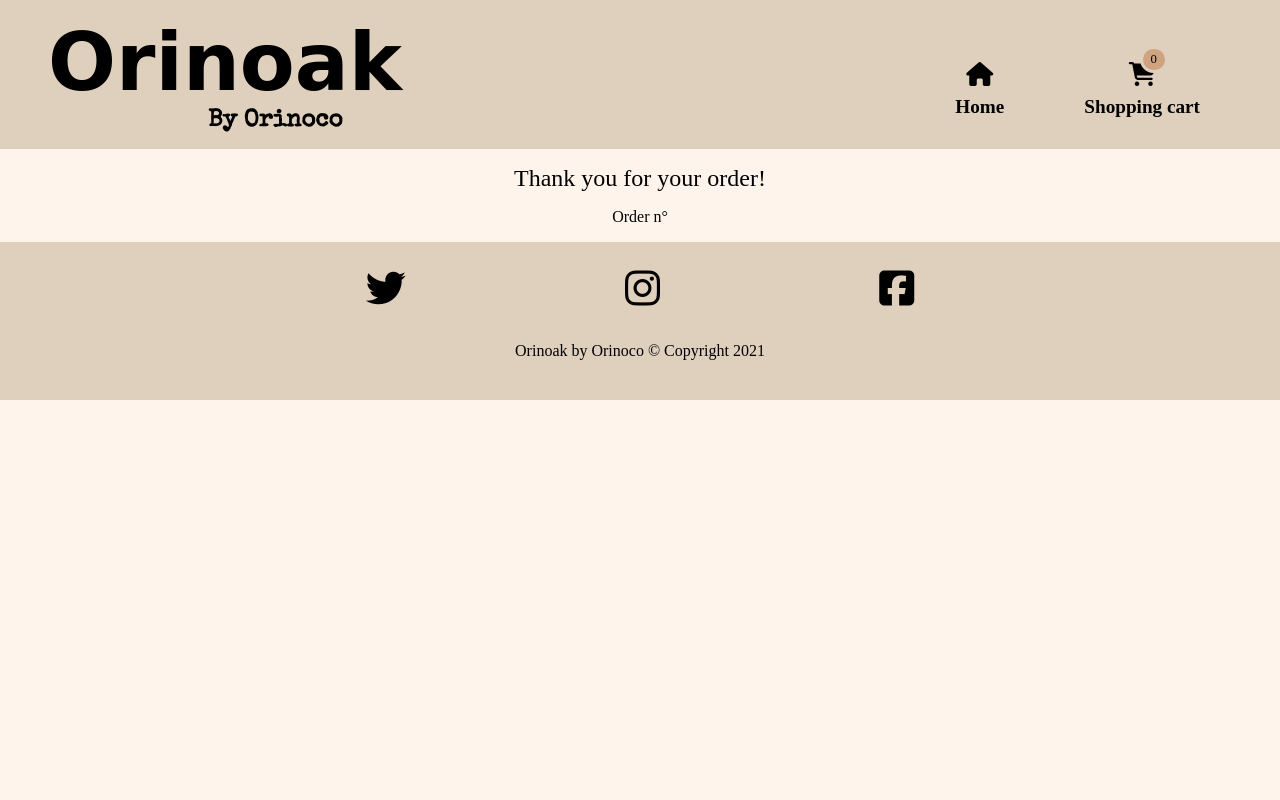
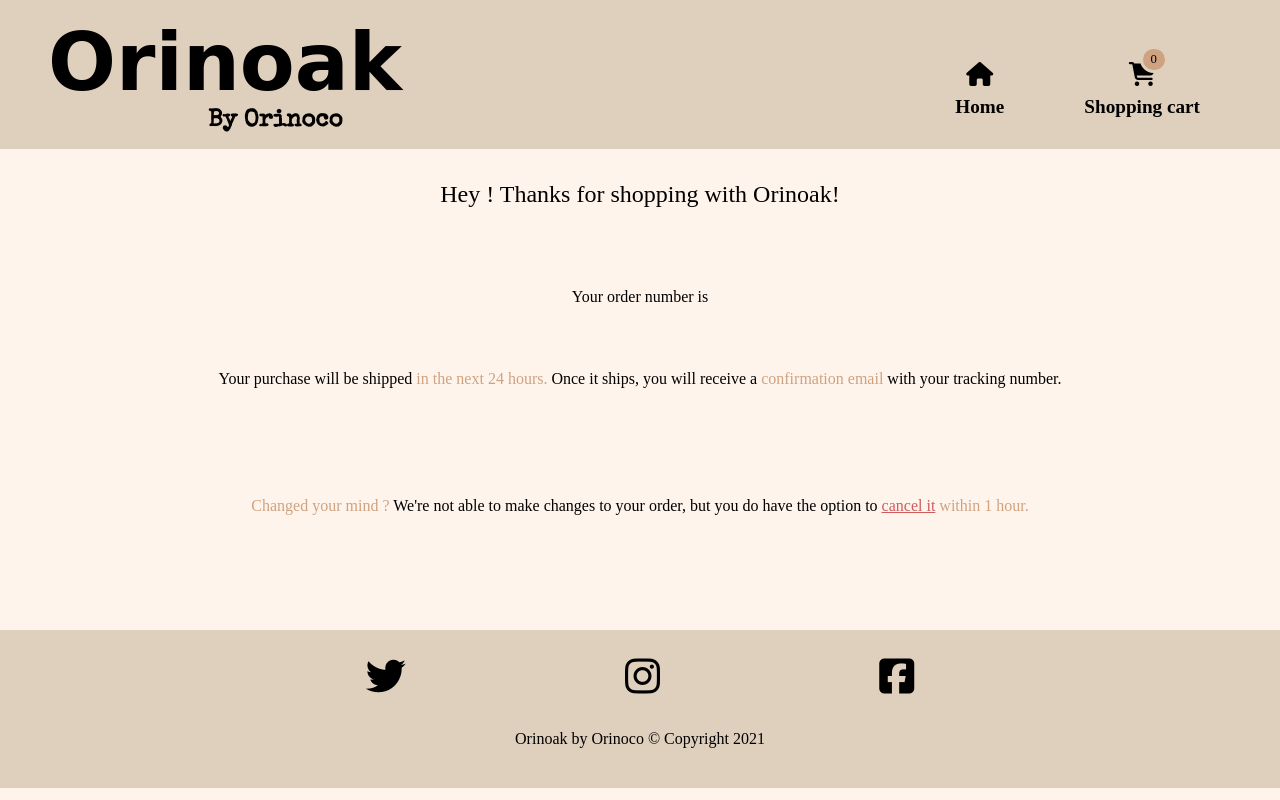
Before and after one commit to CamilleChouteau/CamilleChouteau_5_21042021, a website with bundled scripts: page frontend/order_confirmation.html in a window 1280 px wide. Shown: the top 800 px of the page. Built offline with nearby package versions, Linux system fonts and the light colour scheme; a web font is replaced by a local one.

Commit message:
Stylized order confirmation page

```diff
--- a/frontend/order_confirmation.html
+++ b/frontend/order_confirmation.html
@@ -54,9 +54,26 @@
 
         <main class="main">
             <h3 class="confirmation-title">
-                Thank you <span id="customerName"></span> for your order!
+                Hey <span id="customerName"></span>! Thanks for shopping with
+                Orinoak!
             </h3>
-            <p>Order n°<span id="orderNumber"></span></p>
+            <p class="order-number-info">
+                Your order number is
+                <span id="orderNumber" class="order-number"></span>
+            </p>
+            <p class="ship-info">
+                Your purchase will be shipped
+                <span class="info-style">in the next 24 hours.</span> Once it
+                ships, you will receive a
+                <span class="info-style">confirmation email</span> with your
+                tracking number.
+            </p>
+            <p class="cancel-order-info">
+                <span class="cancel-info">Changed your mind ?</span> We're not
+                able to make changes to your order, but you do have the option
+                to <a class="cancel-info__hyperlink" href="#">cancel it</a>
+                <span class="cancel-info">within 1 hour.</span>
+            </p>
         </main>
 
         <footer class="footer">
--- a/frontend/scss/base/_base.scss
+++ b/frontend/scss/base/_base.scss
@@ -4,6 +4,7 @@ body {
     display: flex;
     flex-direction: column;
     align-items: center;
+    min-height: 98.5vh;
     img {
         max-width: 100%;
     }
--- a/frontend/scss/layout/_footer.scss
+++ b/frontend/scss/layout/_footer.scss
@@ -7,6 +7,7 @@
     background-color: $color-quaternary;
     padding: 1.5rem;
     width: 100%;
+    margin-top: auto;
 }
 
 .social-media-container {
--- a/frontend/scss/pages/_order-confirmation.scss
+++ b/frontend/scss/pages/_order-confirmation.scss
@@ -4,30 +4,47 @@
     font-weight: lighter;
     text-align: center;
     padding-top: 1rem;
-    margin: 0rem;
+    margin: 1rem;
 }
 
-.confirmation-caption {
-    font-family: $font-description;
-    font-size: 1.2rem;
-    padding-bottom: 0.8rem;
-}
-.confirmation-table {
-    border-collapse: collapse;
+.order-number-info {
     font-family: $font-description;
     font-size: 1rem;
-    margin: 2rem 0rem 4rem 0rem;
+    font-weight: lighter;
+    text-align: center;
+    padding-top: 1rem;
+    margin: 3rem;
+}
 
-    &__cell {
-        padding: 1rem 0.7rem;
-        border: 1px solid black;
+.order-number {
+    color: $color-secondary;
+}
 
-        @include responsive(tablet) {
-            padding: 1rem 2rem;
-        }
+.ship-info {
+    font-family: $font-description;
+    font-size: 1rem;
+    font-weight: lighter;
+    text-align: center;
+    padding-top: 1rem;
+    margin: 0rem 4rem;
+}
+.cancel-order-info {
+    font-family: $font-description;
+    font-size: 1rem;
+    font-weight: lighter;
+    text-align: center;
+    padding-top: 0.8rem;
+    margin: 6rem 6rem 3rem 6rem;
+}
 
-        @include responsive(desktop) {
-            padding: 1rem 5rem;
-        }
+.info-style {
+    color: $color-secondary;
+}
+
+.cancel-info {
+    color: $color-secondary;
+
+    &__hyperlink {
+        color: indianred;
     }
 }
```
Also changed, not shown: frontend/css/style.min.css, 1 other file.
